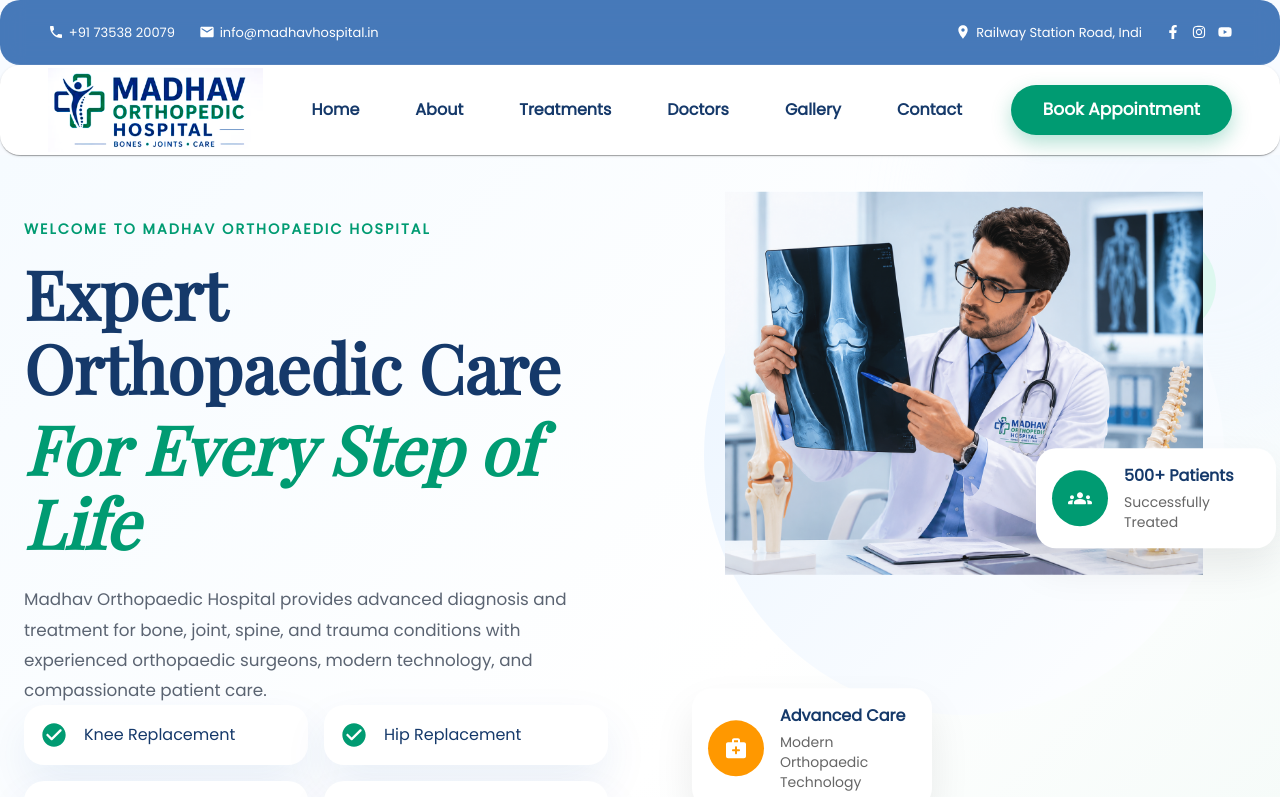
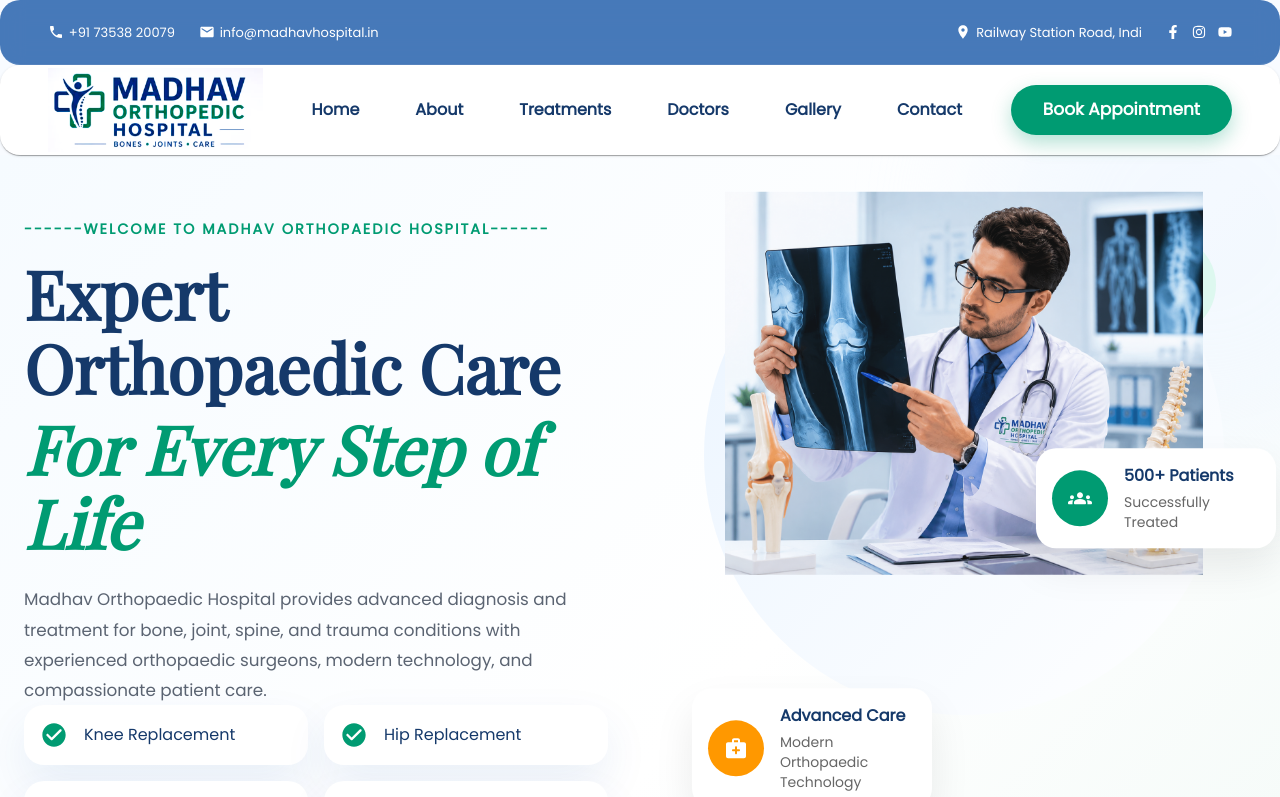
Before and after one commit to ManojGAIX/madhav-hospital-website, a React (Vite) app: page / in a window 1280 px wide. Shown: the top 797 px of the page. Built offline with nearby package versions, Linux system fonts and the light colour scheme.

Commit message:
Updated homepage

```diff
--- a/src/components/sections/Hero/heroData.js
+++ b/src/components/sections/Hero/heroData.js
@@ -1,5 +1,5 @@
 export const heroData = {
-  badge: "WELCOME TO MADHAV ORTHOPAEDIC HOSPITAL",
+  badge: "------WELCOME TO MADHAV ORTHOPAEDIC HOSPITAL------",
 
   title: {
     first: "Expert Orthopaedic Care",
```
